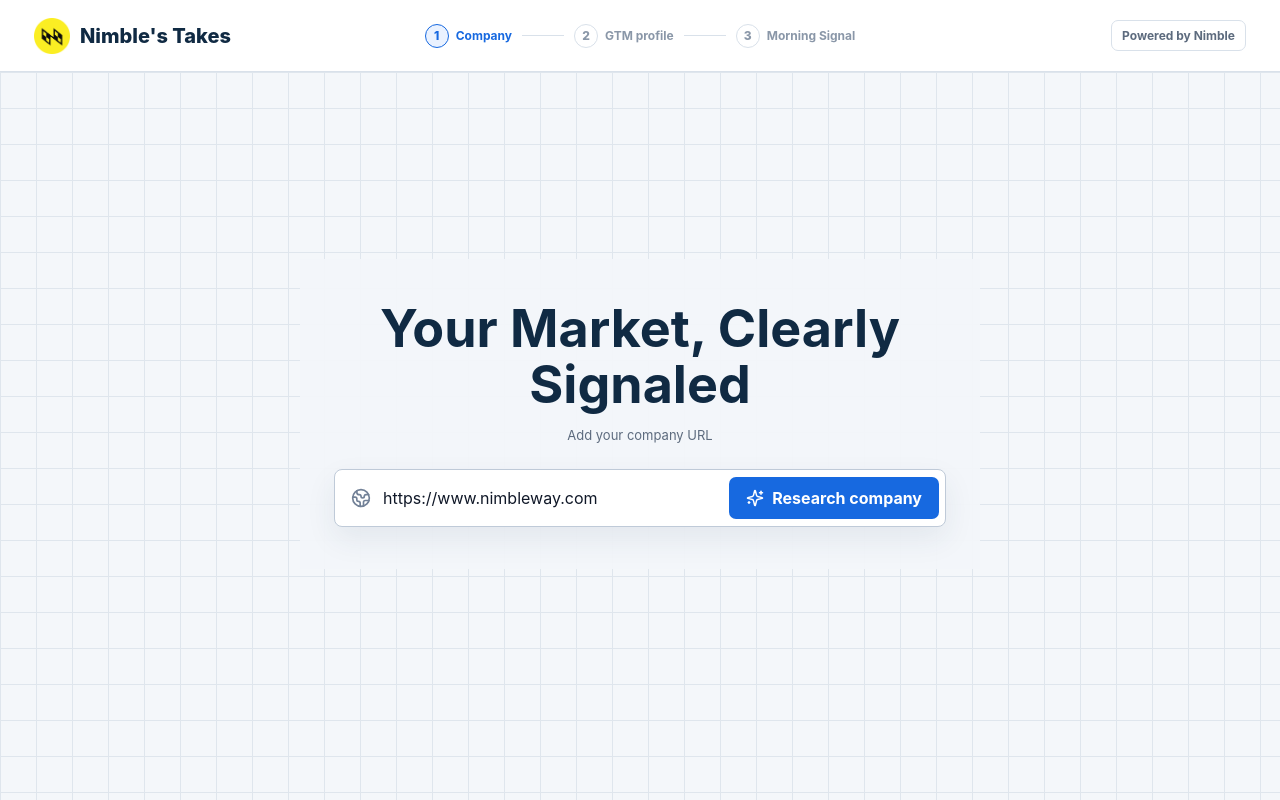
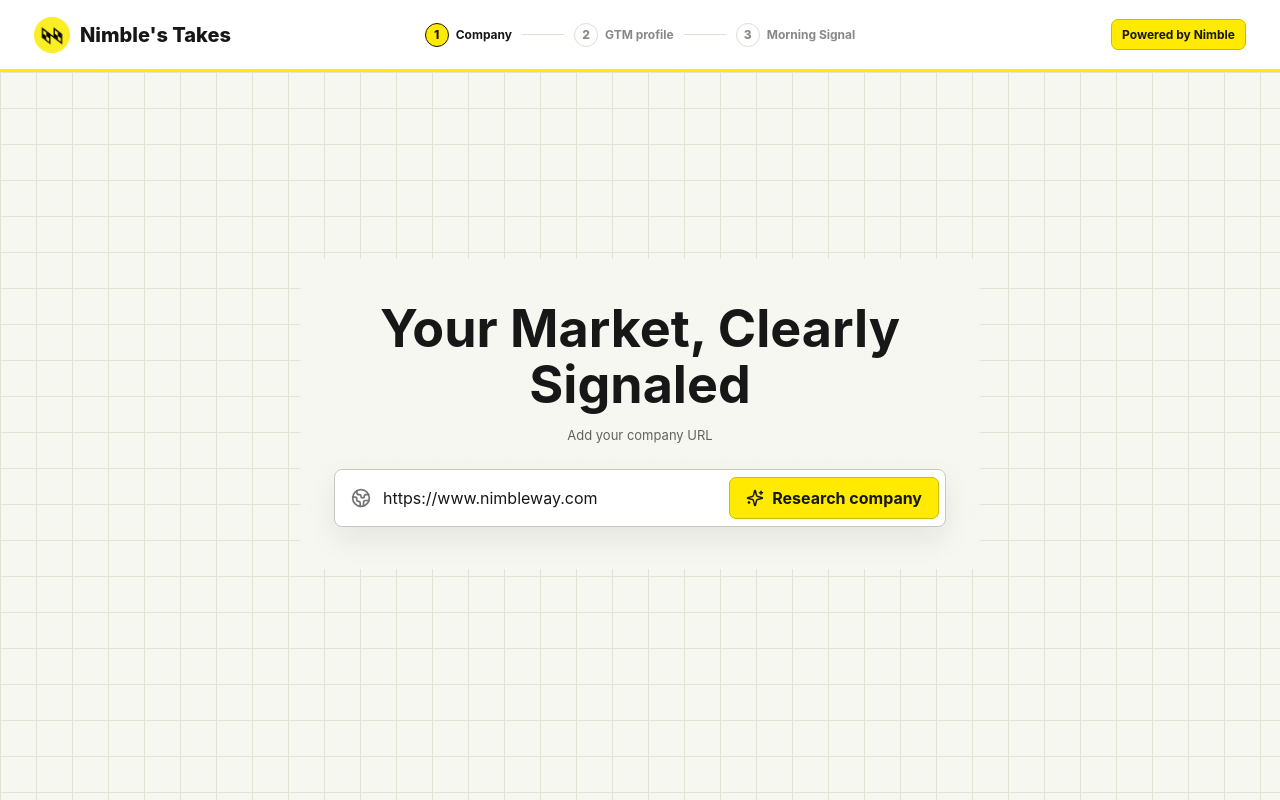
Before and after one commit to nehalagrawal191-afk/nimble, a Next.js app: page / in a window 1280 px wide. Built offline with nearby package versions, Linux system fonts and the light colour scheme.

Commit message:
Adopt Nimble yellow product palette

```diff
--- a/app/globals.css
+++ b/app/globals.css
@@ -1,14 +1,13 @@
 :root {
   color-scheme: light;
-  --canvas: #f4f7fa;
+  --canvas: #f7f7f2;
   --paper: #ffffff;
-  --ink: #101828;
-  --muted: #5d6b7e;
-  --line: #d9e1ea;
-  --blue: #1769e0;
-  --blue-dark: #114a9f;
-  --navy: #102a43;
-  --cyan: #00a7a7;
+  --ink: #171717;
+  --muted: #626262;
+  --line: #deded5;
+  --yellow: #ffea00;
+  --yellow-hover: #e6d300;
+  --navy: #171717;
   --green: #087b5b;
   --amber: #a15c00;
   --red: #b42318;
@@ -37,7 +36,7 @@
   height: 72px;
   padding: 0 34px;
   background: var(--paper);
-  border-bottom: 1px solid var(--line);
+  border-bottom: 3px solid var(--yellow);
   display: grid;
   grid-template-columns: 1fr auto 1fr;
   align-items: center;
@@ -68,7 +67,7 @@
 
 .stepper { display: flex; align-items: center; }
 .step-line { width: 42px; height: 1px; background: var(--line); margin: 0 10px; }
-.step-item { display: flex; align-items: center; gap: 7px; color: #8a97a8; }
+.step-item { display: flex; align-items: center; gap: 7px; color: #888888; }
 .step-item > span {
   width: 24px;
   height: 24px;
@@ -81,8 +80,8 @@
   font-weight: 800;
 }
 .step-item strong { font-size: 12px; white-space: nowrap; }
-.step-item.active { color: var(--blue); }
-.step-item.active > span { border-color: var(--blue); background: #eaf2ff; }
+.step-item.active { color: var(--ink); }
+.step-item.active > span { border-color: var(--ink); background: var(--yellow); }
 .step-item.complete { color: var(--green); }
 .step-item.complete > span { border-color: var(--green); background: #e9f7f1; }
 
@@ -91,7 +90,9 @@
   color: var(--muted);
   font-size: 12px;
   font-weight: 700;
-  border: 1px solid var(--line);
+  border: 1px solid #cdbc00;
+  background: var(--yellow);
+  color: var(--ink);
   padding: 7px 10px;
   border-radius: 7px;
 }
@@ -112,8 +113,8 @@
   place-items: center;
   padding: 56px 24px 100px;
   background:
-    linear-gradient(#dfe6ed 1px, transparent 1px),
-    linear-gradient(90deg, #dfe6ed 1px, transparent 1px),
+    linear-gradient(#e4e2d5 1px, transparent 1px),
+    linear-gradient(90deg, #e4e2d5 1px, transparent 1px),
     var(--canvas);
   background-size: 36px 36px;
 }
@@ -121,13 +122,13 @@
 .onboarding-content {
   width: min(680px, 100%);
   text-align: center;
-  background: rgba(244, 247, 250, 0.94);
+  background: rgba(247, 247, 242, 0.95);
   padding: 42px 34px;
 }
 
 .eyebrow, .section-label {
   margin: 0 0 9px;
-  color: var(--blue);
+  color: var(--ink);
   font-size: 12px;
   line-height: 1.3;
   font-weight: 800;
@@ -155,11 +156,11 @@
   align-items: center;
   gap: 12px;
   margin-bottom: 8px;
-  color: #344054;
+  color: #3d3d3d;
   font-size: 13px;
   font-weight: 750;
 }
-.field small { color: #8a97a8; font-weight: 500; }
+.field small { color: #888888; font-weight: 500; }
 
 .url-control {
   min-height: 58px;
@@ -168,13 +169,16 @@
   align-items: center;
   gap: 10px;
   padding: 6px 6px 6px 16px;
-  border: 1px solid #bfcad8;
+  border: 1px solid #c8c8be;
   background: white;
   border-radius: 8px;
-  color: #728197;
-  box-shadow: 0 12px 30px rgba(34, 58, 83, 0.08);
+  color: #737373;
+  box-shadow: 0 12px 30px rgba(23, 23, 23, 0.08);
 }
-.url-control:focus-within { border-color: var(--blue); box-shadow: 0 0 0 3px rgba(23, 105, 224, 0.12); }
+.url-control:focus-within {
+  border-color: var(--ink);
+  box-shadow: 0 0 0 4px rgba(255, 234, 0, 0.42);
+}
 .url-control input { min-width: 0; border: 0; outline: 0; color: var(--ink); }
 
 .primary-button, .secondary-button, .icon-button {
@@ -187,12 +191,17 @@
   font-weight: 750;
   border: 1px solid transparent;
 }
-.primary-button { padding: 0 16px; background: var(--blue); color: white; }
-.primary-button:hover { background: var(--blue-dark); }
+.primary-button {
+  padding: 0 16px;
+  background: var(--yellow);
+  border-color: #cdbc00;
+  color: var(--ink);
+}
+.primary-button:hover { background: var(--yellow-hover); }
 .primary-button:disabled { opacity: 0.58; cursor: wait; }
-.secondary-button { padding: 0 14px; background: white; border-color: var(--line); color: #344054; }
-.secondary-button:hover, .icon-button:hover { background: #f7f9fb; border-color: #bdc9d6; }
-.icon-button { width: 42px; padding: 0; background: white; border-color: var(--line); color: #344054; }
+.secondary-button { padding: 0 14px; background: white; border-color: var(--line); color: #3d3d3d; }
+.secondary-button:hover, .icon-button:hover { background: #f5f5ef; border-color: #bdbdb3; }
+.icon-button { width: 42px; padding: 0; background: white; border-color: var(--line); color: #3d3d3d; }
 .button-row { display: flex; gap: 9px; flex-wrap: wrap; align-items: center; }
 
 .sr-only {
@@ -218,7 +227,7 @@
 .screen-heading > div:first-child { max-width: 690px; }
 .screen-heading h1, .report-toolbar h1 { font-size: 32px; }
 .screen-heading p:not(.eyebrow) { margin: 10px 0 0; color: var(--muted); line-height: 1.55; }
-.website-link { display: inline-flex; gap: 7px; align-items: center; color: var(--blue-dark); font-size: 13px; text-decoration: none; font-weight: 700; }
+.website-link { display: inline-flex; gap: 7px; align-items: center; color: var(--ink); font-size: 13px; text-decoration: underline; text-decoration-color: var(--yellow-hover); text-decoration-thickness: 3px; font-weight: 700; }
 
 .profile-form { display: grid; gap: 22px; }
 .profile-grid { display: grid; grid-template-columns: 1fr 1fr; gap: 22px; align-items: start; }
@@ -243,25 +252,29 @@
 .field { display: block; }
 .field input, .field textarea {
   width: 100%;
-  border: 1px solid #c9d3df;
+  border: 1px solid #ccccbf;
   border-radius: 7px;
-  background: #fbfcfd;
+  background: #fbfbf8;
   color: var(--ink);
   padding: 11px 12px;
   outline: none;
   line-height: 1.5;
   resize: vertical;
 }
-.field input:focus, .field textarea:focus { border-color: var(--blue); background: white; box-shadow: 0 0 0 3px rgba(23, 105, 224, 0.1); }
+.field input:focus, .field textarea:focus {
+  border-color: var(--ink);
+  background: white;
+  box-shadow: 0 0 0 4px rgba(255, 234, 0, 0.34);
+}
 
 .approval-bar {
   position: sticky;
   bottom: 18px;
   z-index: 5;
-  border: 1px solid #b9c9dc;
+  border: 1px solid #c7c7bb;
   border-radius: 8px;
   background: rgba(255, 255, 255, 0.96);
-  box-shadow: 0 16px 38px rgba(31, 50, 73, 0.14);
+  box-shadow: 0 16px 38px rgba(23, 23, 23, 0.14);
   padding: 15px 16px;
   display: flex;
   align-items: center;
@@ -279,18 +292,18 @@
   border: 1px solid var(--line);
   border-radius: 8px;
   overflow: hidden;
-  box-shadow: 0 24px 55px rgba(25, 44, 68, 0.1);
+  box-shadow: 0 24px 55px rgba(23, 23, 23, 0.1);
 }
 .newsletter-header { padding: 34px 42px 38px; background: var(--navy); color: white; }
-.newsletter-kicker { display: flex; justify-content: space-between; gap: 20px; margin-bottom: 36px; color: #bcd0e4; font-size: 12px; font-weight: 700; }
+.newsletter-kicker { display: flex; justify-content: space-between; gap: 20px; margin-bottom: 36px; color: #d0d0ca; font-size: 12px; font-weight: 700; }
 .newsletter-kicker span:first-child { display: inline-flex; gap: 7px; align-items: center; }
 .newsletter-header h2 { margin: 0 0 8px; font-size: 38px; letter-spacing: 0; }
-.newsletter-header > p { margin: 0; color: #d1dfed; }
+.newsletter-header > p { margin: 0; color: #ddddda; }
 .newsletter-body { padding: 10px 42px 44px; }
 .section { padding: 30px 0; border-bottom: 1px solid var(--line); }
 .section:last-child { border-bottom: 0; }
 .section h3 { margin: 0 0 16px; color: var(--navy); font-size: 22px; letter-spacing: 0; }
-.section > p:not(.section-label) { color: #415166; line-height: 1.65; margin: 0; }
+.section > p:not(.section-label) { color: #4d4d4d; line-height: 1.65; margin: 0; }
 .greeting { padding-top: 32px; }
 
 .yellow-section {
@@ -298,11 +311,11 @@
   padding: 34px 42px;
   background: var(--signal-yellow);
   border-bottom-color: #d3bd39;
-  border-left: 7px solid #111827;
+  border-left: 7px solid #171717;
 }
 
 .yellow-section .section-label {
-  color: #111827;
+  color: #171717;
 }
 
 .signal-list { display: grid; gap: 15px; }
@@ -313,27 +326,27 @@
   background: rgba(255, 255, 255, 0.28);
 }
 .signal-title-row { display: flex; justify-content: space-between; gap: 18px; align-items: flex-start; }
-.signal-title-row h4 { margin: 0; color: #162b42; font-size: 17px; line-height: 1.35; }
+.signal-title-row h4 { margin: 0; color: var(--ink); font-size: 17px; line-height: 1.35; }
 .urgency { flex: 0 0 auto; padding: 4px 7px; border-radius: 5px; font-size: 10px; font-weight: 850; text-transform: uppercase; }
 .urgency.high { color: var(--red); background: #fff0ee; }
 .urgency.medium { color: var(--amber); background: #fff5df; }
 .urgency.low { color: var(--green); background: #eaf7f2; }
-.signal-meta { display: flex; gap: 8px; color: #68788d; font-size: 11px; font-weight: 700; }
+.signal-meta { display: flex; gap: 8px; color: #707070; font-size: 11px; font-weight: 700; }
 .signal-meta span + span::before { content: "•"; margin-right: 8px; }
-.signal-card > p { margin: 0; color: #415166; line-height: 1.58; font-size: 14px; }
+.signal-card > p { margin: 0; color: #4d4d4d; line-height: 1.58; font-size: 14px; }
 .signal-analysis { display: grid; grid-template-columns: 1fr 1fr; gap: 12px; }
-.signal-analysis p { margin: 0; padding: 12px; background: #f3f6f9; color: #415166; font-size: 13px; line-height: 1.5; }
+.signal-analysis p { margin: 0; padding: 12px; background: #f2f2ed; color: #4d4d4d; font-size: 13px; line-height: 1.5; }
 .signal-analysis strong { display: block; color: var(--navy); margin-bottom: 4px; }
 .sources { display: flex; align-items: center; gap: 10px; flex-wrap: wrap; padding-top: 4px; }
-.sources > span { color: #8491a2; font-size: 11px; font-weight: 800; text-transform: uppercase; }
-.sources a { display: inline-flex; align-items: center; gap: 3px; color: var(--blue-dark); font-size: 12px; text-decoration: none; font-weight: 700; }
+.sources > span { color: #818181; font-size: 11px; font-weight: 800; text-transform: uppercase; }
+.sources a { display: inline-flex; align-items: center; gap: 3px; color: var(--ink); font-size: 12px; text-decoration: underline; text-decoration-color: var(--yellow-hover); text-decoration-thickness: 2px; font-weight: 700; }
 
 .take-section {
-  border-left-color: #111827;
+  border-left-color: #171717;
 }
 
 .take-section > p:not(.section-label) {
-  color: #1f2937;
+  color: #2e2e2e;
   font-size: 17px;
   line-height: 1.75;
 }
@@ -342,7 +355,7 @@
 .move-row > span { width: 27px; height: 27px; display: grid; place-items: center; background: var(--navy); color: white; border-radius: 6px; font-size: 12px; font-weight: 800; }
 .move-row h4 { margin: 1px 0 5px; font-size: 15px; }
 .move-row p { margin: 0; color: var(--muted); font-size: 13px; line-height: 1.5; }
-.move-row > svg { color: var(--blue); margin-top: 5px; }
+.move-row > svg { color: var(--ink); margin-top: 5px; }
 
 .spin { animation: spin 0.9s linear infinite; }
 @keyframes spin { to { transform: rotate(360deg); } }
--- a/lib/email.ts
+++ b/lib/email.ts
@@ -25,7 +25,7 @@
 
 function renderEmail(brief: NewsletterBrief) {
   return `
-    <main style="font-family: Arial, sans-serif; color: #132033; line-height: 1.55;">
+    <main style="font-family: Arial, sans-serif; color: #171717; line-height: 1.55;">
       <h1>${escapeHtml(brief.title)}</h1>
       <p>${escapeHtml(brief.subtitle)}</p>
       <p><strong>Generated:</strong> ${escapeHtml(brief.generatedAt)}</p>
@@ -33,7 +33,7 @@
       ${renderSignal("Today's Top GTM Signal", brief.topSignal, true)}
       ${renderSignals("Industry News In 24 Hours", brief.industryNews)}
       ${renderSignals("What Competitors Are Up To", brief.competitorSignals)}
-      <section style="background: #ffe75f; border-left: 7px solid #111827; padding: 22px 24px; margin-top: 24px;">
+      <section style="background: #ffe75f; border-left: 7px solid #171717; padding: 22px 24px; margin-top: 24px;">
         <h2 style="margin-top: 0;">${escapeHtml(brief.companyName)}'s Take</h2>
         <p style="margin-bottom: 0;">${escapeHtml(brief.companyTake)}</p>
       </section>
@@ -54,7 +54,7 @@
 function renderSignal(title: string, signal: Signal, featured = false) {
   return `
     ${title ? `<h2>${escapeHtml(title)}</h2>` : ""}
-    <section style="${featured ? "background: #ffe75f; border-left: 7px solid #111827; padding: 22px 24px;" : "border-top: 1px solid #dbe3ee; padding-top: 12px;"} margin-top: 12px;">
+    <section style="${featured ? "background: #ffe75f; border-left: 7px solid #171717; padding: 22px 24px;" : "border-top: 1px solid #deded5; padding-top: 12px;"} margin-top: 12px;">
       <h3>${escapeHtml(signal.title)}</h3>
       <p><strong>${signal.urgency} urgency</strong> | ${escapeHtml(signal.category)} | ${escapeHtml(signal.timeframe)}</p>
       <p>${escapeHtml(signal.summary)}</p>
```
